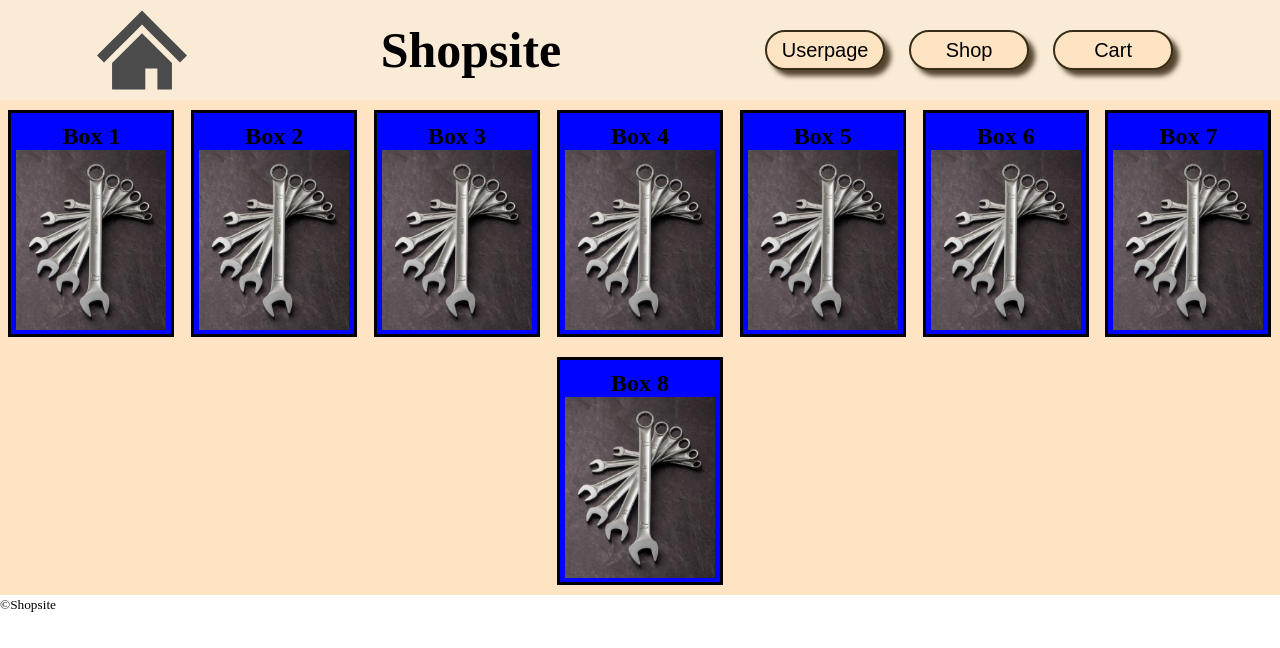
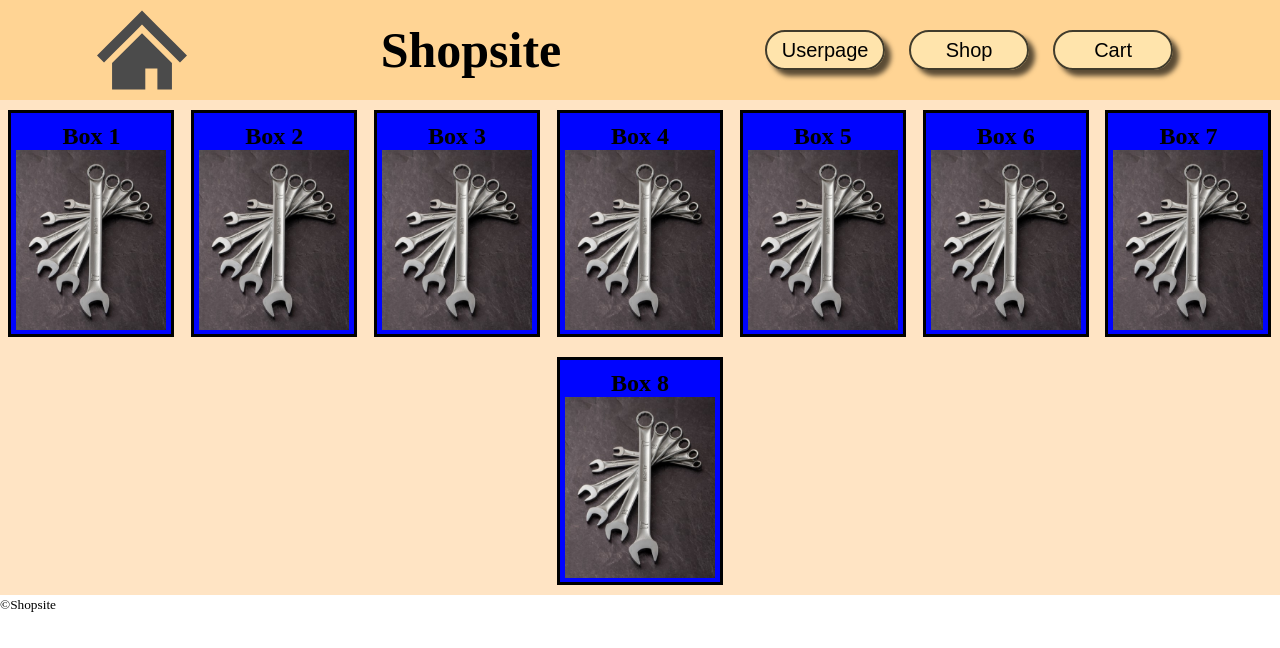
Before and after one commit to ToshifumiDT/Shopsite, a plain HTML site: page Index.html in a window 1280 px wide. Drawn offline with Linux system fonts and the light colour scheme.

Commit message:
HEX, RGB, RGBA, HSL, HSLA

```diff
--- a/CSS/Style.css
+++ b/CSS/Style.css
@@ -13,27 +13,27 @@ h1{
 
 /*button*/
 .navbtn {
-    box-shadow: 6px 6px 5px rgb(85, 68, 45);
-    border: 2px solid rgb(56, 45, 22);
+    box-shadow: 6px 6px 5px #000000a6;
+    border: 2px solid rgb(65, 60, 44);
     border-radius: 50px;
-    background-color: bisque;
+    background-color: rgba(255, 237, 187, 0.651);
     font-size: 20px;
     height: 40px;
     width: 120px;
-    color: black;
+    color: hsl(0, 0%, 0%);
     cursor: pointer;
     margin: 30px 10px;
  }
 
 .navbtn:active {
-    box-shadow: 3px 3px 3px rgb(85, 68, 45);
+    box-shadow: 3px 3px 4px rgba(0, 0, 0, 0.700);
 }
 
 nav {
     height: 100px;
     position: sticky;
     top: 0;
-    background-color: antiquewhite;
+    background-color: hsla(36, 100%, 67%, 0.637);
     display: flex;
     flex-direction: row;
     justify-content: space-around;
```
